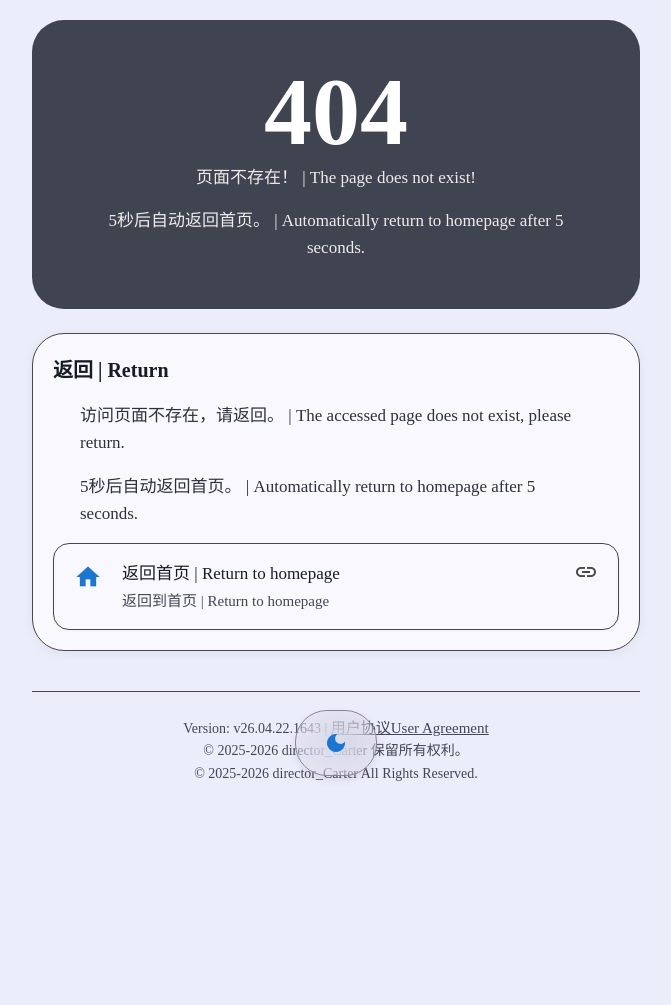
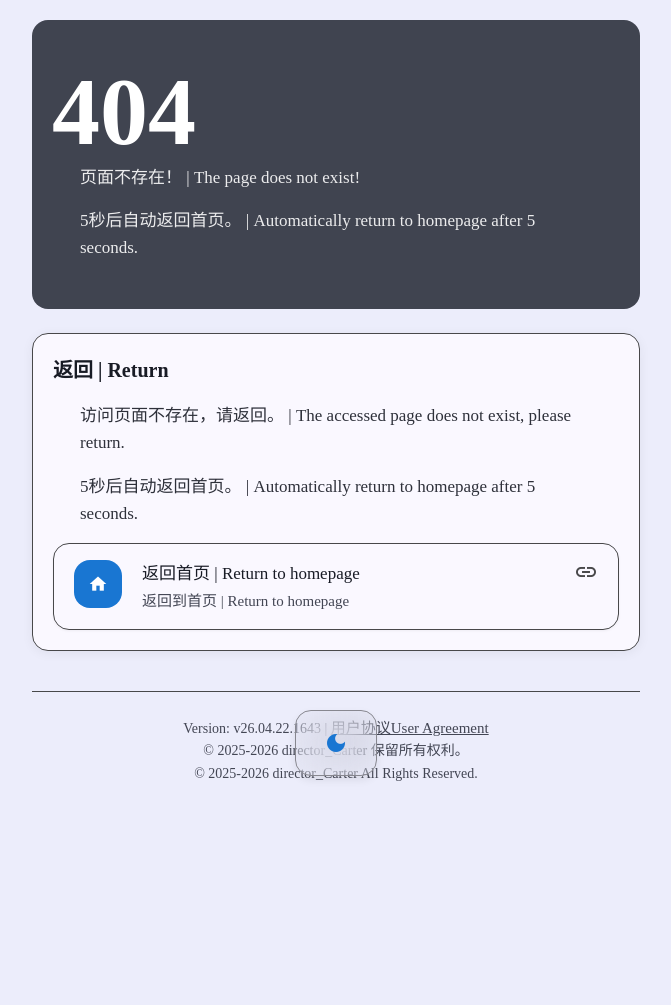
Before and after one commit to director4168/director4168.github.io, a PHP site: page /404.html in a window 1280 px wide. Shown: the whole page, without its empty margins (304-975 px from the left). Run offline with PHP 8.4, Linux system fonts and the light colour scheme.

Commit message:
更新新的动画以及部分样式，各栏及其跳转卡片、部分弹窗的圆角改为16px

```diff
--- a/css/AdditionalStyles.css
+++ b/css/AdditionalStyles.css
@@ -5,6 +5,14 @@
  附加CSS样式，包括弹窗样式等以及过渡动画时长，不包含彩蛋弹窗
  Version: v26.05.03.0017
 */
+
+:root {
+	--border-radius-basic: 16px
+}
+
+
+
+
 
 * {
 	margin: 0;
@@ -74,7 +82,7 @@ body {
 	cursor: pointer;
 	transition: transform 0.2s cubic-bezier(0.34, 1.56, 0.64, 1);
 	overflow: hidden;
-	box-shadow: 0 4px 12px rgba(0,0,0,0.1);
+	box-shadow: 0 4px 12px rgba(0, 0, 0, 0.1);
 }
 
 .avatar img {
@@ -105,11 +113,11 @@ body {
 
 /* 主栏 */
 .MainColumn-section {
-	text-align: center;
+	text-align: left;
 	padding: 40px 20px 32px;
 	background: var(--md-primary-container);
 	/* 主栏圆角 */
-	border-radius: 32px;
+	border-radius: var(--border-radius-basic);
 	margin-bottom: 24px;
 	color: var(--md-on-primary-container);
 }
@@ -141,7 +149,7 @@ body.dark-theme .info-note {
 .card {
 	background-color: var(--md-surface-variant);
 	/* 分栏边框圆角 */
-	border-radius: 32px;
+	border-radius: var(--border-radius-basic);
 	padding: 20px;
 	margin-bottom: 24px;
 	box-shadow: 0 2px 12px rgba(0, 0, 0, 0.06);
@@ -160,8 +168,8 @@ body.dark-theme .info-note {
 
 /* 列表项 */
 .grid {
-	display: grid;
-	grid-template-columns: repeat(auto-fill, minmax(280px, 1fr));
+	display: flex;
+	flex-direction: column;
 	gap: 12px;
 }
 
@@ -172,7 +180,7 @@ body.dark-theme .info-note {
 	padding: 16px 20px;
 	background-color: var(--md-surface-variant);
 	/* 分栏跳转卡片圆角 */
-	border-radius: 16px;
+	border-radius: var(--border-radius-basic);
 	text-decoration: none;
 	color: inherit;
 	/* 分栏跳转卡片过渡动画 */
@@ -184,14 +192,22 @@ body.dark-theme .info-note {
 .list-item:hover {
 	transform: translateY(-2px);
 	box-shadow: 0 8px 20px rgba(25, 118, 210, 0.12);
+	border-color: transparent;
+	padding-left: 28px;
 }
 
 .list-icon {
-	font-size: 28px;
-	width: 32px;
-	color: var(--md-primary);
-	margin-right: 16px;
-	margin-top: 3px;
+	width: 48px;
+	height: 48px;
+	border-radius: var(--border-radius-basic);
+	background-color: var(--md-icon-background);
+	color: #FFFFFF;
+	display: flex;
+	justify-content: center;
+	align-items: center;
+	margin-right: 20px;
+	font-size: 20px;
+	flex-shrink: 0;
 }
 
 .list-content {
@@ -238,7 +254,7 @@ body.dark-theme .info-note {
 	background-color: rgba(255, 255, 255, 0.01);
 	backdrop-filter: blur(20px);
 	border: 1.5px solid #87878F;
-	border-radius: 32px;
+	border-radius: var(--border-radius-basic);
 	padding: 8px 16px;
 	display: flex;
 	align-items: center;
@@ -258,7 +274,7 @@ body.dark-theme .bottom-actions {
 	display: flex;
 	align-items: center;
 	justify-content: center;
-	border-radius: 50%;
+	border-radius: 16%;
 	color: var(--md-primary);
 	font-size: 24px;
 	background: transparent;
@@ -314,7 +330,7 @@ body.dark-theme .bottom-actions::after {
 	background-color: var(--md-surface-variant);
 	color: var(--md-on-surface);
 	/* 弹窗圆角 */
-	border-radius: 32px;
+	border-radius: var(--border-radius-basic);
 	width: 90%;
 	max-width: 380px;
 	box-shadow: 0 20px 50px rgba(0, 0, 0, 0.35);
@@ -348,7 +364,7 @@ body.dark-theme .bottom-actions::after {
 .md3-button {
 	padding: 10px 24px;
 	/* 弹窗内确认按键圆角 */
-	border-radius: 64px;
+	border-radius: var(--border-radius-basic);
 	font-weight: 500;
 	font-size: 16px;
 	cursor: pointer;
@@ -375,7 +391,7 @@ body.dark-theme .bottom-actions::after {
 .md3-dialog-img {
 	max-width: 100%;
 	height: auto;
-	border-radius: 8px;
+	border-radius: var(--border-radius-basic);
 	margin: 12px 0;
 }
 
@@ -415,7 +431,7 @@ body.dark-theme .bottom-actions::after {
 
 .collapse-wrapper {
 	border: 1px solid var(--md-primary);
-	border-radius: 16px;
+	border-radius: var(--border-radius-basic);
 	overflow: hidden;
 	transition: all 0.3s ease;
 }
@@ -456,3 +472,18 @@ body.dark-theme .bottom-actions::after {
 	max-height: 200px;
 	padding: 12px 16px;
 }
+
+
+
+
+
+/* 响应式调整 */
+@media (max-width: 768px) {
+	.grid {
+		grid-template-columns: 1fr;
+	}
+
+	.main-content {
+		padding: 16px;
+	}
+}
--- a/css/MainColorStyle_Default.css
+++ b/css/MainColorStyle_Default.css
@@ -4,7 +4,7 @@
  本CSS与网站一同开源，开源协议MPL-2.0
  本网页的主要配色，负责亮色调和暗色调的弹窗内文字配色、网站基本文字配色、矢量图基本配色等
  彩蛋弹窗配色也由此CSS控制
- Version: v26.04.17.1915
+ Version: v26.05.10.2059
 */
 
 
@@ -26,6 +26,8 @@
 	--md-surface-variant: #FAF8FF;
 /* 分栏主称、卡片介绍配色、解释、版本&版权声明文本配色 */
 	--md-on-surface-variant: #434654;
+/* 卡片左侧矢量图图标背景配色 */
+	--md-icon-background: #1976D2;
 /* 卡片右侧矢量图图标配色，分栏（含跳转卡片）描边 */
 	--md-outline: #48484A;
 
@@ -55,6 +57,8 @@ body.dark-theme {
 	--md-surface-variant: #363943;
 /* 分栏主称、卡片介绍配色、解释、版本&版权声明文本配色 */
 	--md-on-surface-variant: #C3C6D6;
+/* 卡片左侧矢量图图标背景配色 */
+	--md-icon-background: #23292E;
 /* 卡片右侧矢量图图标配色、分栏（含跳转卡片）描边 */
 	--md-outline: #8B8A8A;
 
--- a/index.html
+++ b/index.html
@@ -212,7 +212,7 @@
 	<!-- 页尾 -->
 	<div class="footer">
 		<p>
-			Version: v26.05.03.1634 | <a href="https://director4168.github.io/Agreement.html" class="list-subtitle">用户协议</a>
+			Version: v26.05.10.2052 | <a href="https://director4168.github.io/Agreement.html" class="list-subtitle">用户协议</a>
 		</p>
 		<p>
 			&copy; <span id="chinese-copyright-year">2025</span> director_Carter 保留所有权利。
```
Also changed, not shown: TableOfContents.txt (added, +56 -0 lines), Version.html (+7 -7 lines), 1 other file.
